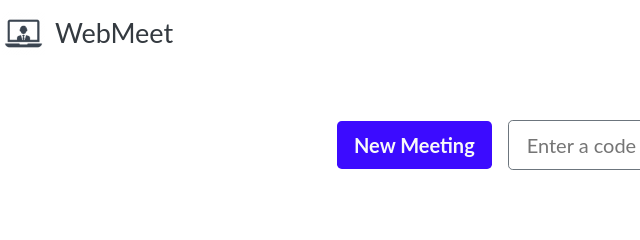
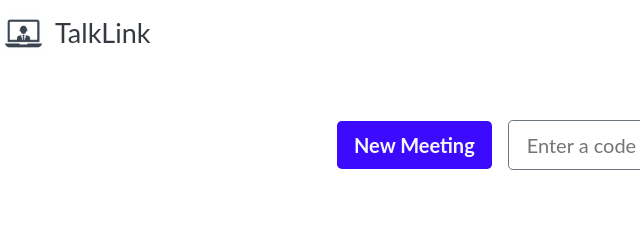
Before and after one commit to arunthedeveloper/TalkLink, a website: page action.html in a window 1280 px wide. Shown: the top 240 px of the page, 14-654 px from the left. Drawn offline with nearby package versions, Linux system fonts and the light colour scheme.

Commit message:
Update action.html

```diff
--- a/action.html
+++ b/action.html
@@ -16,7 +16,7 @@
     <body style="padding-top: 3.5rem;">
         <nav class="navbar navbar-expand-md fixed-top">
             <img src="public/assets/images/TalkLink.png" class="logo" alt="">
-            <a href="#" class="navbar-brand text-dark">WebMeet</a>
+            <a href="#" class="navbar-brand text-dark">TalkLink</a>
             <div class="collapse navbar-collapse">
                 <ul class="navbar-nav mr-auto">
                     <li class="nav-item">
```
